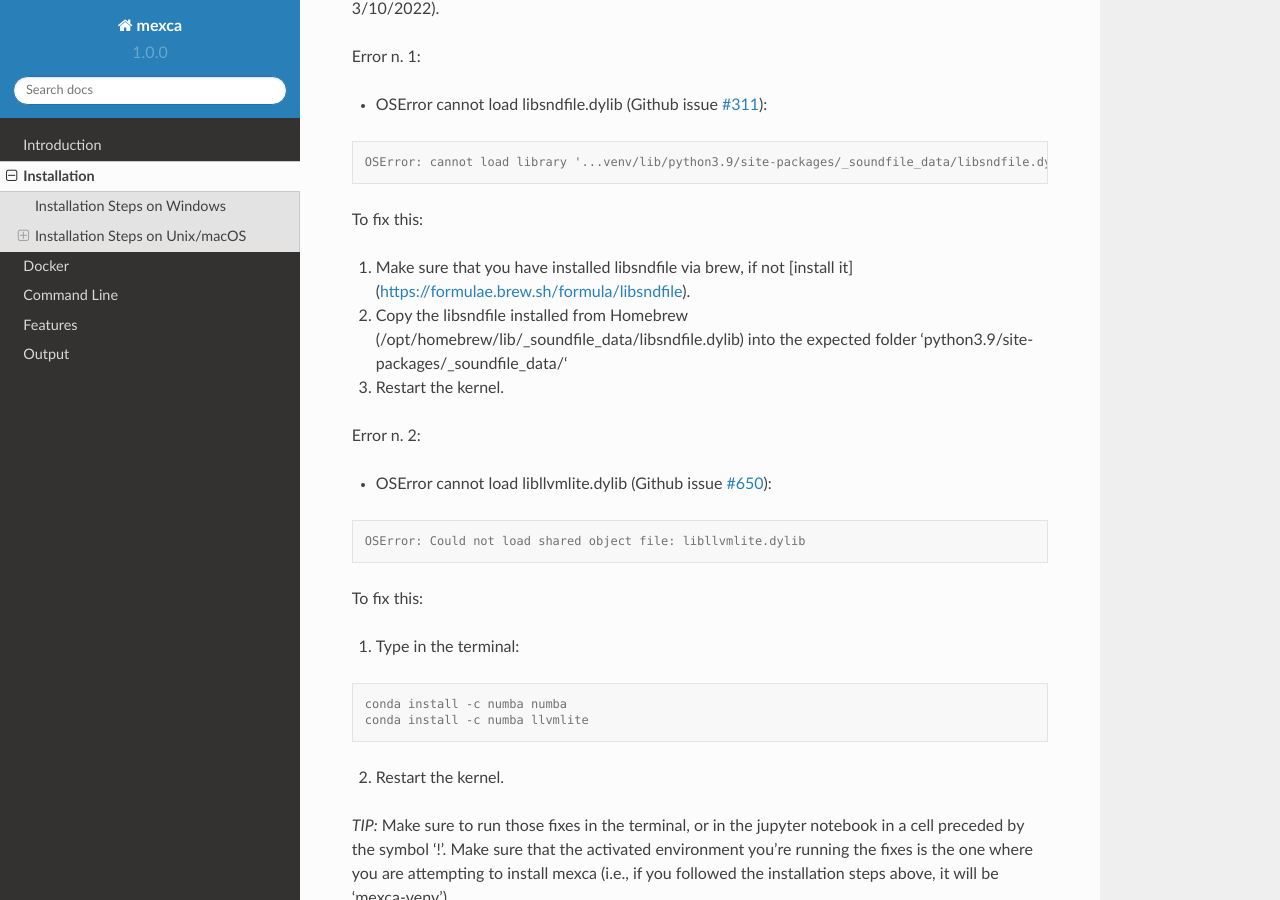
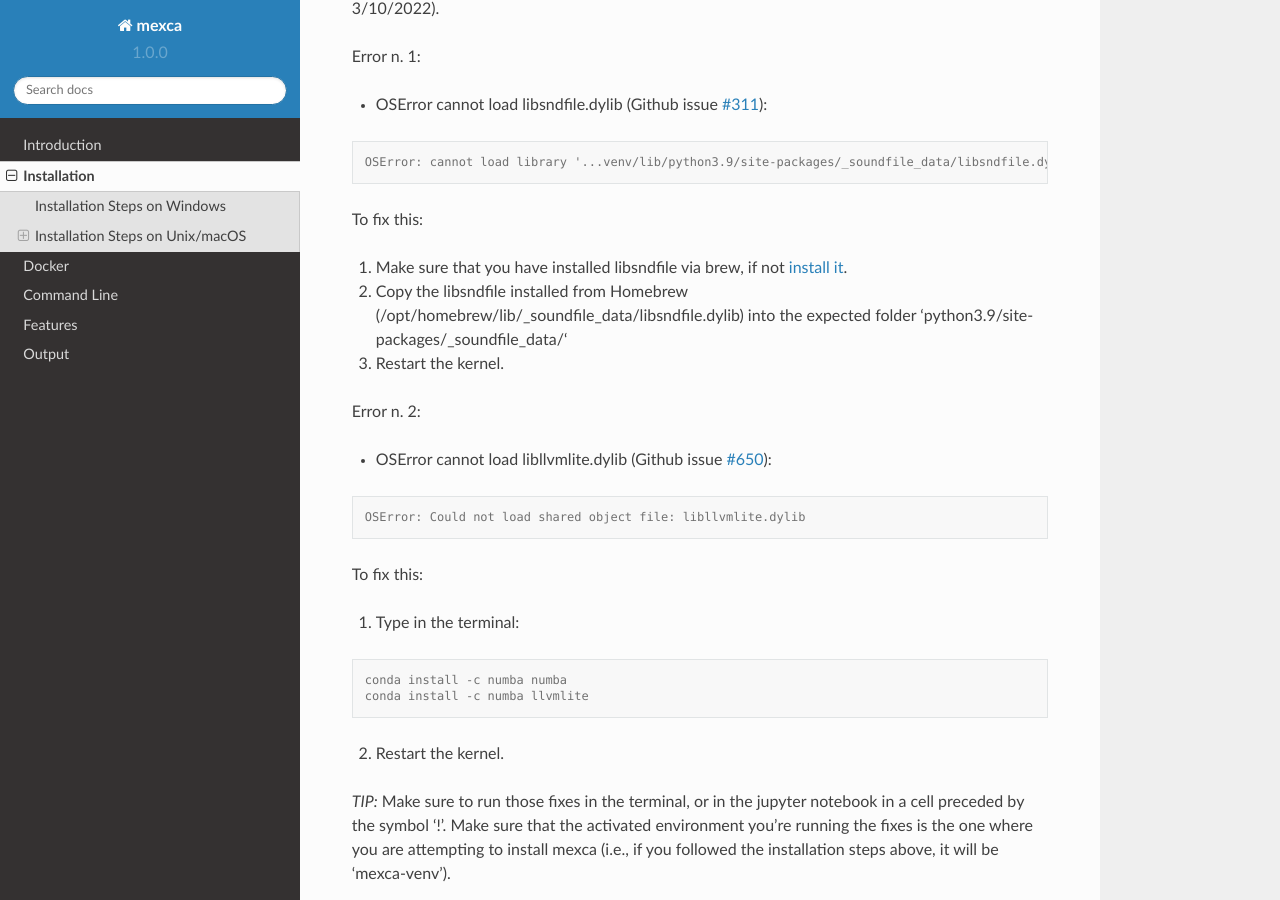
Before and after one commit to mexca/mexca, a Sphinx documentation site: the page built from docs/installation.rst, in a window 1280 px wide and 900 px high, scrolled down 1728 px. Built offline with Sphinx 7.4.7 and the Read the Docs theme 2.0.0, drawn with Linux system fonts in a browser that asks for light colours.

Commit message:
hyperlink fixed

```diff
--- a/docs/installation.rst
+++ b/docs/installation.rst
@@ -92,7 +92,7 @@ Error n. 1:
 
 To fix this:
 
-1. Make sure that you have installed libsndfile via brew, if not [install it](https://formulae.brew.sh/formula/libsndfile).
+1. Make sure that you have installed libsndfile via brew, if not `install it <https://formulae.brew.sh/formula/libsndfile>`_.
 2. Copy the libsndfile installed from Homebrew (/opt/homebrew/lib/_soundfile_data/libsndfile.dylib) into the expected folder ‘python3.9/site-packages/_soundfile_data/‘
 3. Restart the kernel.
 
```
